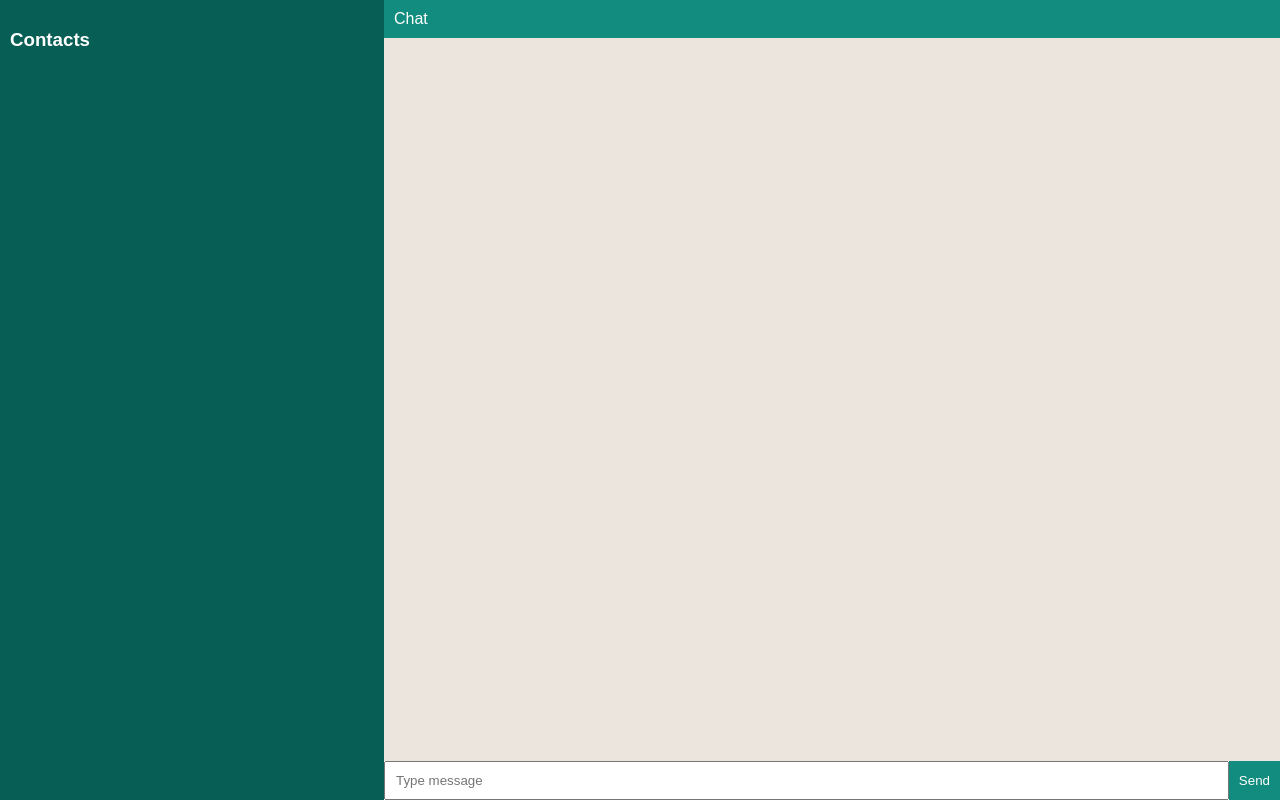
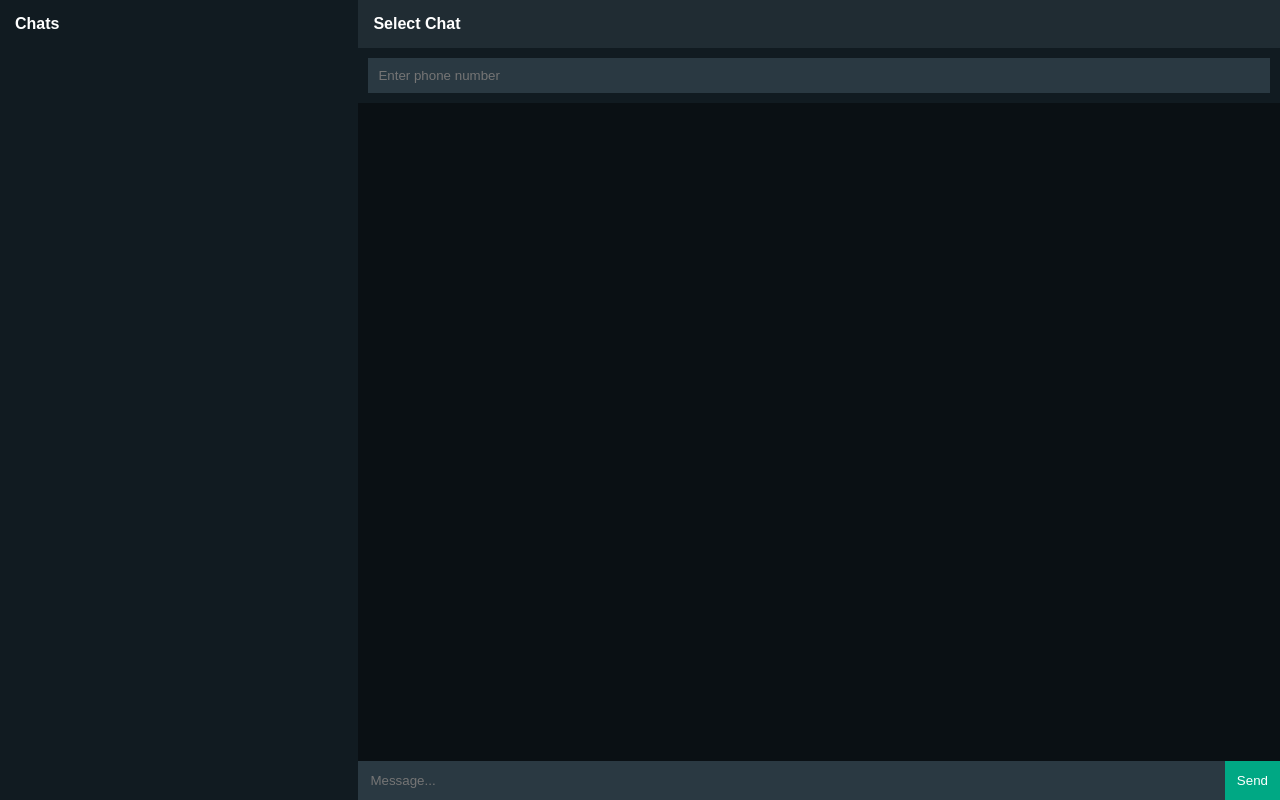
Before and after one commit to zqzqhesam10-netizen/wa-web-panel, a Flask app: page / in a window 1280 px wide. Run offline with Flask 3, Linux system fonts and the light colour scheme; data that the repository does not hold is empty.

Commit message:
Update index.html

```diff
--- a/templates/index.html
+++ b/templates/index.html
@@ -1,142 +1,131 @@
 <!DOCTYPE html>
 <html>
 <head>
-    <title>WhatsApp Panel</title>
+<meta charset="utf-8">
+<title>WhatsApp Pro Panel</title>
+
 <style>
-        body {
-            margin: 0;
-            font-family: Arial;
-            display: flex;
-            height: 100vh;
+body{margin:0;font-family:Arial;display:flex;height:100vh;background:#0a1014;}
+
+.sidebar{width:28%;background:#111b21;color:white;overflow-y:auto;}
+.chat{width:72%;display:flex;flex-direction:column;}
+
+.contact{padding:14px;border-bottom:1px solid #2a3942;cursor:pointer;}
+.contact:hover{background:#1f2c33;}
+
+.header{padding:15px;background:#202c33;color:white;font-weight:bold;}
+
+.messages{flex:1;overflow-y:auto;padding:15px;background:#0a1014;}
+
+.msg{
+max-width:60%;
+padding:10px;
+margin:6px;
+border-radius:10px;
+color:white;
 }
 
-        .sidebar {
-            width: 30%;
-            background: #075E54;
-            color: white;
-            overflow-y: auto;
-        }
+.in{background:#202c33;}
+.out{background:#005c4b;margin-left:auto;}
 
-        .chat {
-            width: 70%;
-            display: flex;
-            flex-direction: column;
-        }
+.input{display:flex;background:#202c33;}
+input{flex:1;padding:12px;border:none;outline:none;background:#2a3942;color:white;}
+button{padding:12px;background:#00a884;border:none;color:white;cursor:pointer;}
 
-        .header {
-            background: #128C7E;
-            padding: 10px;
-            color: white;
-        }
-
-        .messages {
-            flex: 1;
-            padding: 10px;
-            overflow-y: auto;
-            background: #ECE5DD;
-        }
-
-        .input {
-            display: flex;
-        }
-
-        input {
-            flex: 1;
-            padding: 10px;
-        }
-
-        button {
-            padding: 10px;
-            background: #128C7E;
-            color: white;
-            border: none;
-        }
-
-        .contact {
-            padding: 10px;
-            border-bottom: 1px solid #0a7a66;
-            cursor: pointer;
-        }
-
-        .msg {
-            background: white;
-            padding: 8px;
-            margin: 5px;
-            border-radius: 5px;
-        }
+.top{display:flex;padding:10px;background:#111b21;}
+.top input{padding:10px;width:100%;}
 </style>
 </head>
+
 <body>
 
 <div class="sidebar" id="contacts">
-    <h3 style="padding:10px;">Contacts</h3>
+<div style="padding:15px;font-weight:bold;">Chats</div>
 </div>
 
 <div class="chat">
-    <div class="header" id="chatHeader">Chat</div>
+
+<div class="header" id="header">Select Chat</div>
+
+<div class="top">
+<input id="manual" placeholder="Enter phone number">
+</div>
 
 <div class="messages" id="messages"></div>
 
 <div class="input">
-        <input id="msg" placeholder="Type message">
+<input id="msg" placeholder="Message...">
 <button onclick="send()">Send</button>
 </div>
+
 </div>
 
 <script>
-let current = "";
 
-async function loadContacts(){
-    let res = await fetch('/messages');
-    let data = await res.json();
+let current="";
 
-    let contacts = document.getElementById("contacts");
-    contacts.innerHTML = "<h3 style='padding:10px;'>Contacts</h3>";
+async function load(){
+let res=await fetch('/messages');
+let data=await res.json();
 
-    let unique = [...new Set(data.map(x => x[0]))];
+let contacts=document.getElementById("contacts");
+contacts.innerHTML="<div style='padding:15px;font-weight:bold;'>Chats</div>";
+
+let unique=[...new Set(data.map(x=>x.phone))];
 
 unique.forEach(p=>{
-        let div = document.createElement("div");
-        div.className = "contact";
-        div.innerText = p;
-        div.onclick = ()=>loadChat(p);
+let div=document.createElement("div");
+div.className="contact";
+div.innerText="📱 "+p;
+div.onclick=()=>openChat(p);
 contacts.appendChild(div);
 });
+
+if(unique.length && !current){
+openChat(unique[0]);
+}
 }
 
-async function loadChat(phone){
-    current = phone;
-    document.getElementById("chatHeader").innerText = phone;
+async function openChat(phone){
+current=phone;
+document.getElementById("header").innerText=phone;
 
-    let res = await fetch('/messages');
-    let data = await res.json();
+let res=await fetch('/messages');
+let data=await res.json();
 
-    let box = document.getElementById("messages");
-    box.innerHTML = "";
+let box=document.getElementById("messages");
+box.innerHTML="";
 
-    data.forEach(m=>{
-        if(m[0] == phone){
-            let div = document.createElement("div");
-            div.className = "msg";
-            div.innerText = m[1];
+data.filter(m=>m.phone==phone).forEach(m=>{
+let div=document.createElement("div");
+div.className="msg "+m.direction;
+div.innerText=m.message;
 box.appendChild(div);
-        }
 });
+
+box.scrollTop=box.scrollHeight;
 }
 
 async function send(){
-    let msg = document.getElementById("msg").value;
+
+let phone=document.getElementById("manual").value || current;
+let msg=document.getElementById("msg").value;
+
+if(!phone||!msg)return;
 
 await fetch('/send',{
 method:"POST",
 headers:{'Content-Type':'application/json'},
-        body:JSON.stringify({phone:current,message:msg})
+body:JSON.stringify({phone,message:msg})
 });
 
-    loadChat(current);
+document.getElementById("msg").value="";
+openChat(phone);
 }
 
-setInterval(loadContacts,3000);
+setInterval(load,2000);
+load();
+
 </script>
 
 </body>
```
Lines whose indentation alone changed are shown as unchanged.
